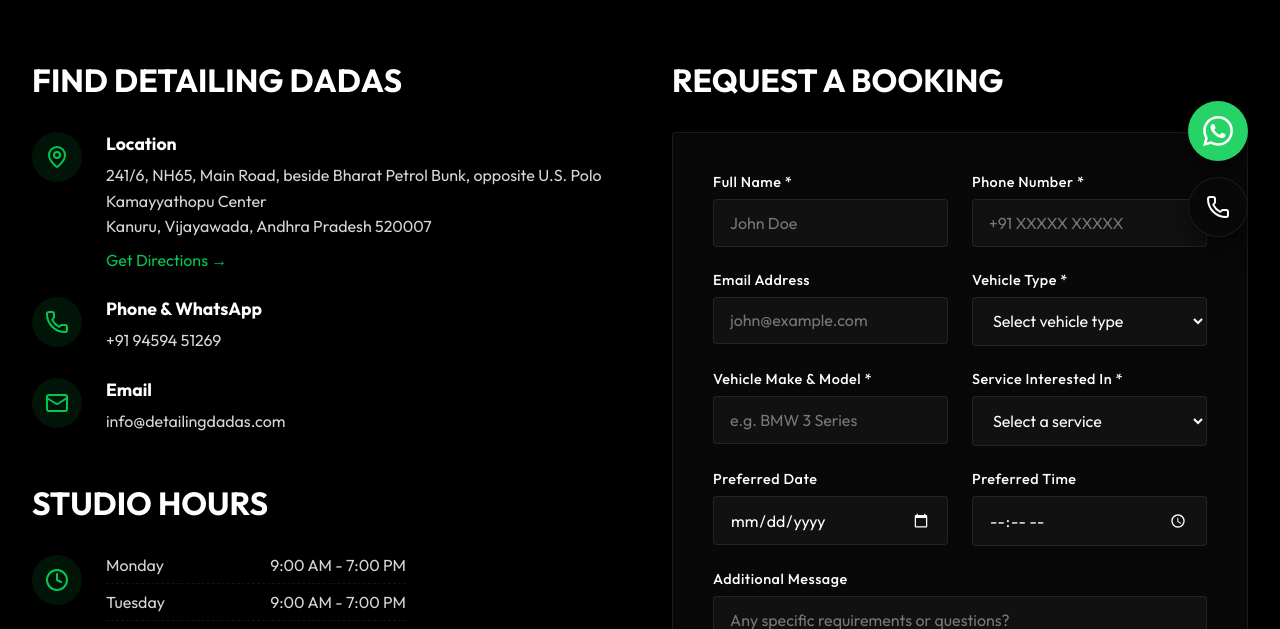
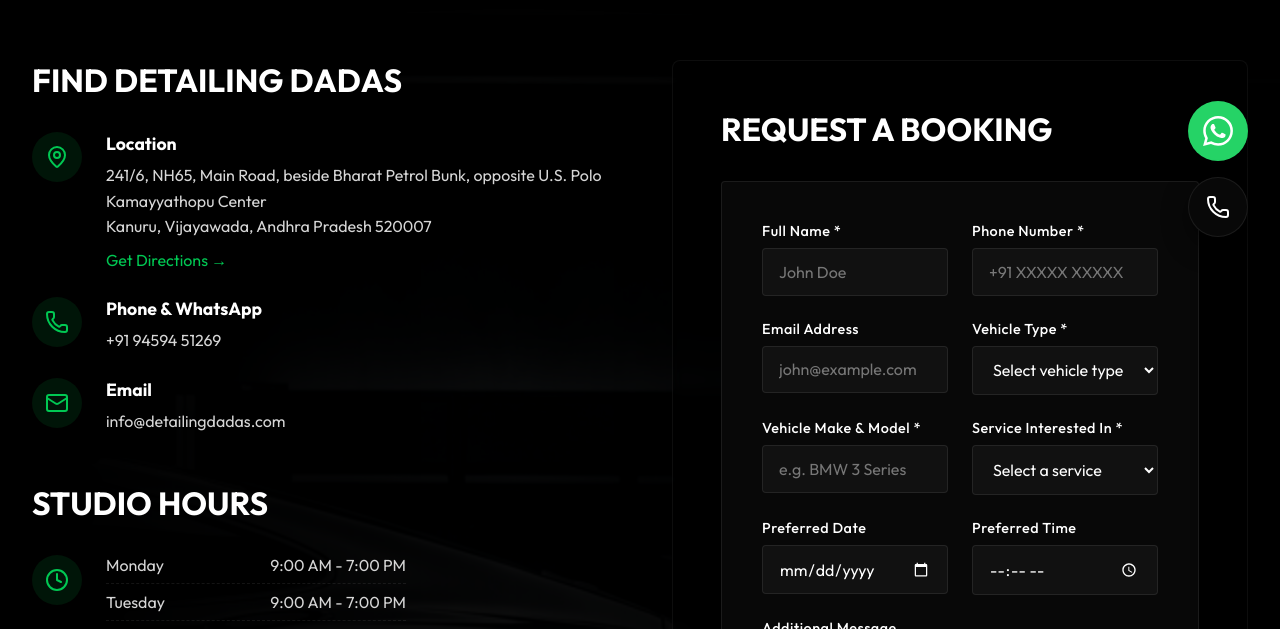
Before and after one commit to varshnilyadav/detailing-dadas, a Next.js app: page /contact in a window 1280 px wide. Shown: the part 531-1160 px from the top of the page. Built offline with nearby package versions, Linux system fonts and the light colour scheme.

Commit message:
feat: Add premium cinematic background to Contact page

```diff
--- a/src/app/contact/page.module.css
+++ b/src/app/contact/page.module.css
@@ -17,7 +17,70 @@
   margin: 0 auto;
 }
 
+.mainSection {
+  position: relative;
+  background-color: var(--color-black);
+  overflow: hidden;
+}
+
+.backgroundWrapper {
+  position: absolute;
+  top: 0;
+  left: 0;
+  width: 100%;
+  height: 100%;
+  z-index: 0;
+}
+
+.bgImage {
+  object-fit: cover;
+  object-position: center right;
+  opacity: 0.2; /* Subtle opacity, 20% max */
+  animation: slowPan 40s ease-in-out infinite alternate;
+}
+
+@keyframes slowPan {
+  0% { transform: scale(1.05) translateX(0); }
+  100% { transform: scale(1.05) translateX(-2%); }
+}
+
+@media (max-width: 991px) {
+  .bgImage {
+    animation: none;
+    transform: none;
+    object-position: 80% center;
+    opacity: 0.12; /* More subtle on mobile/tablet to ensure readability */
+  }
+}
+
+@media (prefers-reduced-motion: reduce) {
+  .bgImage {
+    animation: none;
+    transform: none;
+  }
+}
+
+.bgOverlay {
+  position: absolute;
+  top: 0;
+  left: 0;
+  width: 100%;
+  height: 100%;
+  /*
+    Fade left to black.
+    Let middle peek through.
+    Fade right to heavy black to contrast the form.
+    Fade top/bottom seamlessly into page.
+  */
+  background:
+    linear-gradient(to right, var(--color-black) 0%, rgba(0,0,0,0.7) 40%, rgba(0,0,0,0.9) 70%, rgba(0,0,0,0.95) 100%),
+    linear-gradient(to bottom, var(--color-black) 0%, transparent 15%, transparent 85%, var(--color-black) 100%);
+  z-index: 1;
+}
+
 .container {
+  position: relative;
+  z-index: 2;
   max-width: var(--max-width);
   margin: 0 auto;
   padding: 4rem var(--container-padding) 8rem;
@@ -42,15 +105,16 @@
 }
 
 .formColumn {
-  background-color: var(--color-black);
+  background-color: rgba(0, 0, 0, 0.4);
+  backdrop-filter: blur(8px);
+  border: 1px solid rgba(255, 255, 255, 0.05);
   padding: 2rem;
-  border-radius: 4px;
+  border-radius: 8px;
 }
 
 @media (min-width: 992px) {
   .formColumn {
-    padding: 0;
-    background-color: transparent;
+    padding: 3rem;
   }
 }
 
--- a/src/app/contact/page.tsx
+++ b/src/app/contact/page.tsx
@@ -1,4 +1,5 @@
 import { MapPin, Phone, Mail, Clock } from 'lucide-react';
+import Image from 'next/image';
 import { BookingForm } from '@/components/ui/BookingForm';
 import { Button } from '@/components/ui/Button';
 import { siteConfig } from '@/data/config';
@@ -19,8 +20,18 @@
         </div>
       </header>
 
-      <section className={styles.container}>
-        <div className={styles.grid}>
+      <section className={styles.mainSection}>
+        <div className={styles.backgroundWrapper}>
+          <Image
+            src="/assets/contact-bg.jpg"
+            alt="Premium Detailing Studio"
+            fill
+            className={styles.bgImage}
+          />
+          <div className={styles.bgOverlay}></div>
+        </div>
+        <div className={styles.container}>
+          <div className={styles.grid}>
           {/* Contact Information */}
           <div className={styles.infoColumn}>
             <div>
@@ -110,6 +121,7 @@
             <BookingForm />
           </div>
         </div>
+        </div>
       </section>
     </>
   );
```
Also changed, not shown: public/assets/contact-bg.jpg (added).
